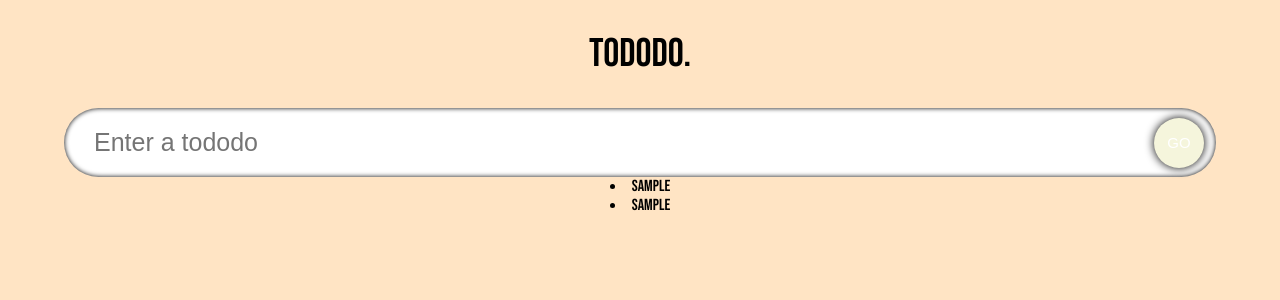
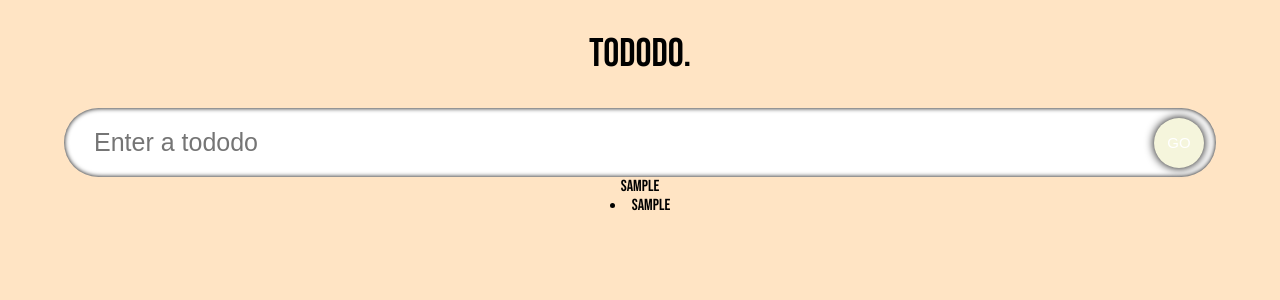
Before and after one commit to SamuelSmith07/tododo, a React (Create React App) app: page / in a window 1280 px wide. Both pictures are taken after typing "Sample" into the empty fields and a click on the button "GO". Shown: the top 300 px of the page. Built offline with nearby package versions, Linux system fonts and the light colour scheme.

Commit message:
debug error

```diff
--- a/package.json
+++ b/package.json
@@ -12,7 +12,8 @@
     "@types/react-dom": "^18.0.5",
     "react": "^18.1.0",
     "react-dom": "^18.1.0",
-    "react-scripts": "5.0.1",
+    "react-icons": "^4.4.0",
+    "react-scripts": "^2.1.3",
     "typescript": "^4.7.2",
     "web-vitals": "^2.1.4"
   },
--- /dev/null
+++ b/src/components/SingleTodo.tsx
@@ -0,0 +1,15 @@
+import React from 'react'
+import { Todo } from '../model';
+
+type Props={todo: Todo, todos:Todo[], setTodos:React.Dispatch<React.SetStateAction<Todo[]>>;};
+
+const SingleTodo = ({todo, todos, setTodos}:Props) => {
+  return (
+    <form className="todos__sinlge">
+        <span className='todos__single--text'>{todo.todo}</span>
+
+    </form>
+  )
+};
+
+export default SingleTodo
--- a/src/components/TodoList.tsx
+++ b/src/components/TodoList.tsx
@@ -1,5 +1,6 @@
 import React from 'react'
 import { Todo } from '../model';
+import SingleTodo from './SingleTodo';
 import "./styles.css";
 
 interface Props {
@@ -10,7 +11,7 @@
 const TodoList:React.FC<Props> = ({todos, setTodos}: Props) => {
   return (
     <div className="todos">
-        {todos.map((todo) =>(<li>{todo.todo}</li>))}
+        {todos.map((todo) =>(<SingleTodo todo = {todo} key = {todo.id} todos={todos} setTodos={setTodos}/>))}
 
 
     </div>
--- a/tsconfig.json
+++ b/tsconfig.json
@@ -18,7 +18,7 @@
     "resolveJsonModule": true,
     "isolatedModules": true,
     "noEmit": true,
-    "jsx": "react-jsx"
+    "jsx": "preserve"
   },
   "include": [
     "src"
```
Also changed, not shown: 1 other file (tests, documents, lock files or other folders).
